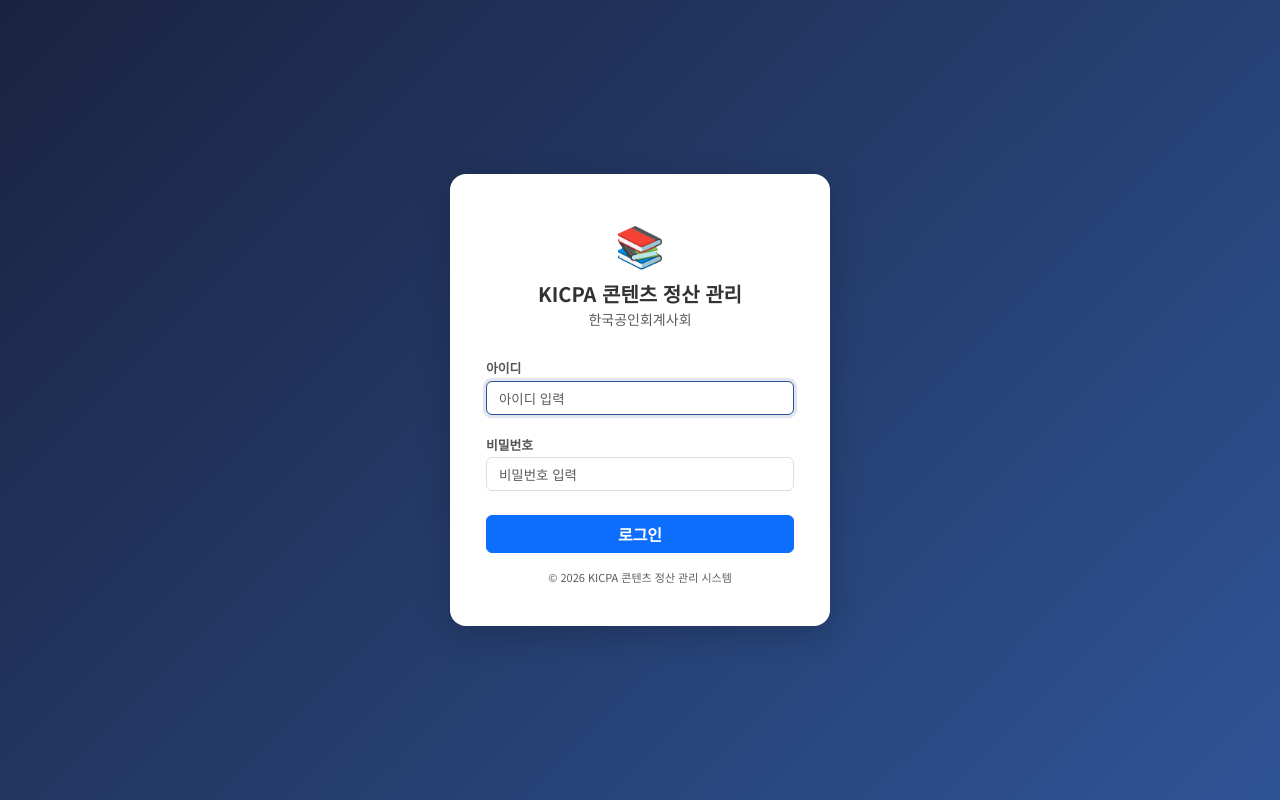
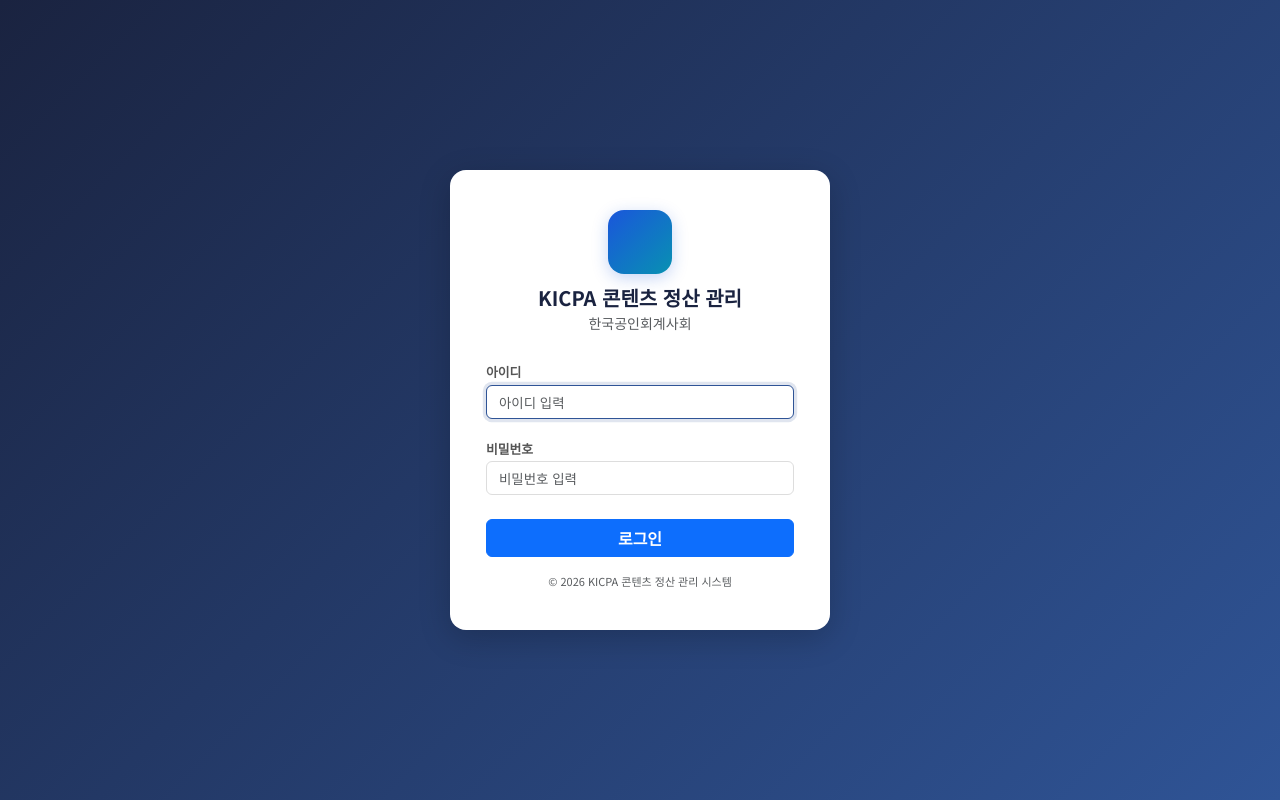
Before and after one commit to adoro-design/kicpa-tool, a FastAPI app: page /login in a window 1280 px wide. Run offline with FastAPI, Linux system fonts and the light colour scheme; some libraries are stand-ins or nearby versions.

Commit message:
로그인 페이지 수정

```diff
--- a/templates/login.html
+++ b/templates/login.html
@@ -7,13 +7,25 @@
 <link rel="stylesheet" href="https://cdn.jsdelivr.net/npm/bootstrap@5.3.0/dist/css/bootstrap.min.css">
 <link rel="stylesheet" href="https://cdn.jsdelivr.net/npm/bootstrap-icons@1.11.0/font/bootstrap-icons.css">
 <link rel="stylesheet" href="/static/css/style.css">
+<script src="https://code.iconify.design/iconify-icon/2.1.0/iconify-icon.min.js"></script>
+<style>
+  .login-logo {
+    width: 64px; height: 64px; border-radius: 16px;
+    background: linear-gradient(135deg, #1a56db 0%, #0891b2 100%);
+    display: flex; align-items: center; justify-content: center;
+    margin: 0 auto 12px;
+    box-shadow: 0 4px 16px rgba(26,86,219,0.25);
+  }
+</style>
 </head>
 <body>
 <div class="login-wrap">
   <div class="login-box">
     <div class="text-center mb-4">
-      <div style="font-size:40px;color:#1a56db">&#128218;</div>
-      <h5 class="fw-bold mt-2 mb-0">KICPA 콘텐츠 정산 관리</h5>
+      <div class="login-logo">
+        <iconify-icon icon="mdi:finance" width="34" height="34" style="color:#fff;"></iconify-icon>
+      </div>
+      <h5 class="fw-bold mb-0" style="color:#1a2340;">KICPA 콘텐츠 정산 관리</h5>
       <small class="text-muted">한국공인회계사회</small>
     </div>
     {% if error %}
```
